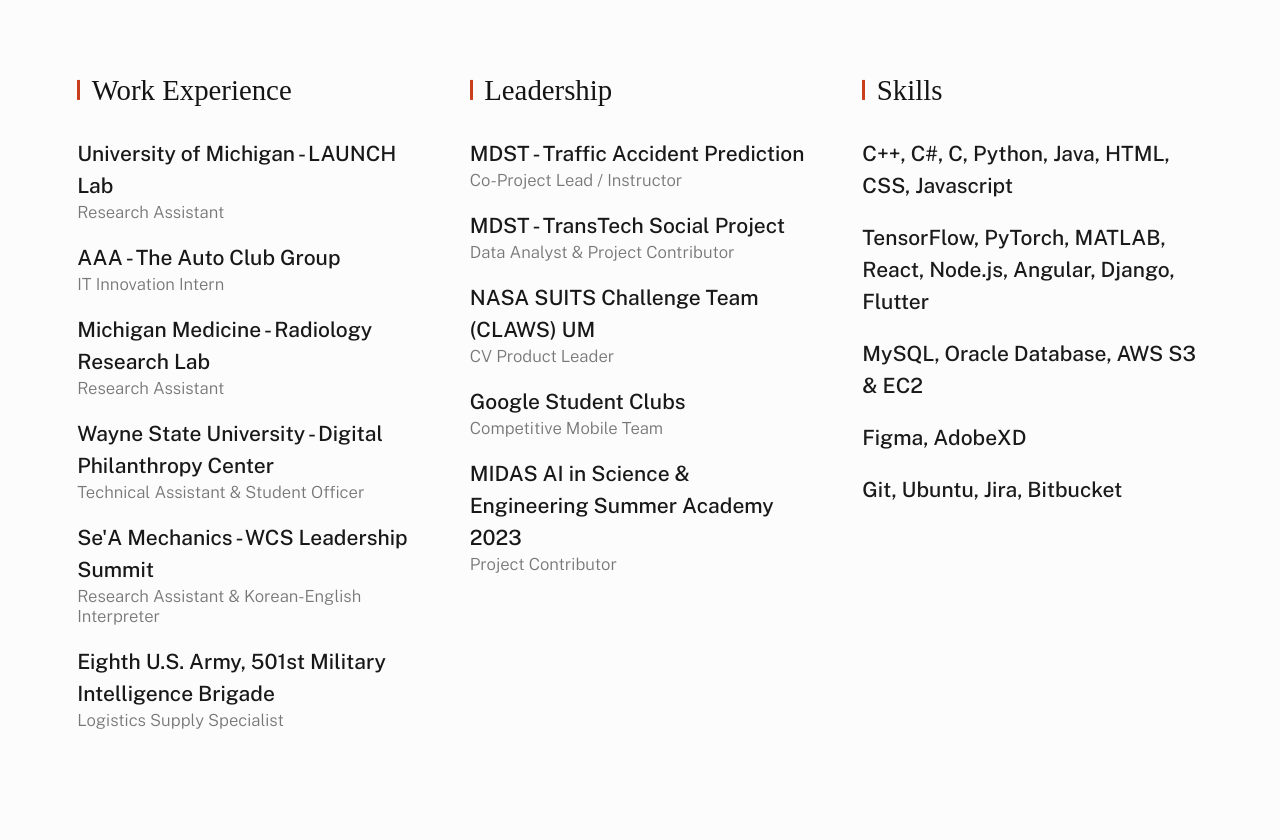
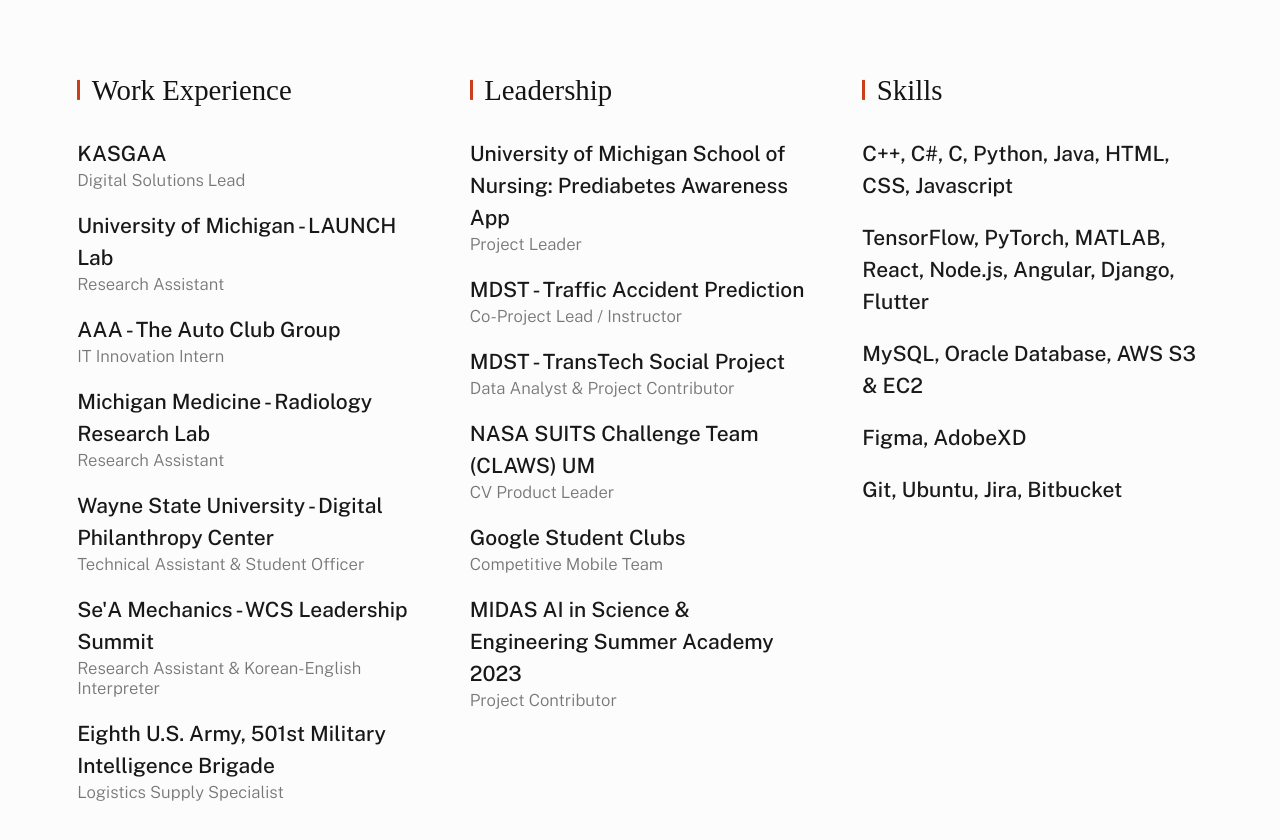
Before and after one commit to daehwanyoo/daehwanyoo.github.io, a plain HTML site: page index.html in a window 1280 px wide. Shown: the part 1460-2300 px from the top of the page. Drawn offline with nearby package versions, Linux system fonts and the light colour scheme; a web font is replaced by a local one.

Commit message:
Updated; KASGAA & NDPP

```diff
--- a/index.html
+++ b/index.html
@@ -167,6 +167,12 @@
                             <h4 class="s-about__block-title">Work Experience</h4>
                             <ul class="s-about__list">
                                 <li>
+                                    <a href="https://www.facebook.com/kasgaami2024/">
+                                        KASGAA
+                                    <span>Digital Solutions Lead</span>
+                                </a>
+
+                                <li>
                                     <a href="https://launch.eecs.umich.edu/">
                                         University of Michigan - LAUNCH Lab
                                     <span>Research Assistant</span>
@@ -211,6 +217,12 @@
                             <h4 class="s-about__block-title">Leadership</h4>
 
                             <ul class="s-about__list">
+                                <li>
+                                    <a href="https://nursing.umich.edu/">
+                                        University of Michigan School of Nursing: Prediabetes Awareness App
+                                        <span>Project Leader</span>
+                                    </a>
+                                </li>
                                 <li>
                                     <a href="https://mdst.club/">
                                         MDST - Traffic Accident Prediction
```
